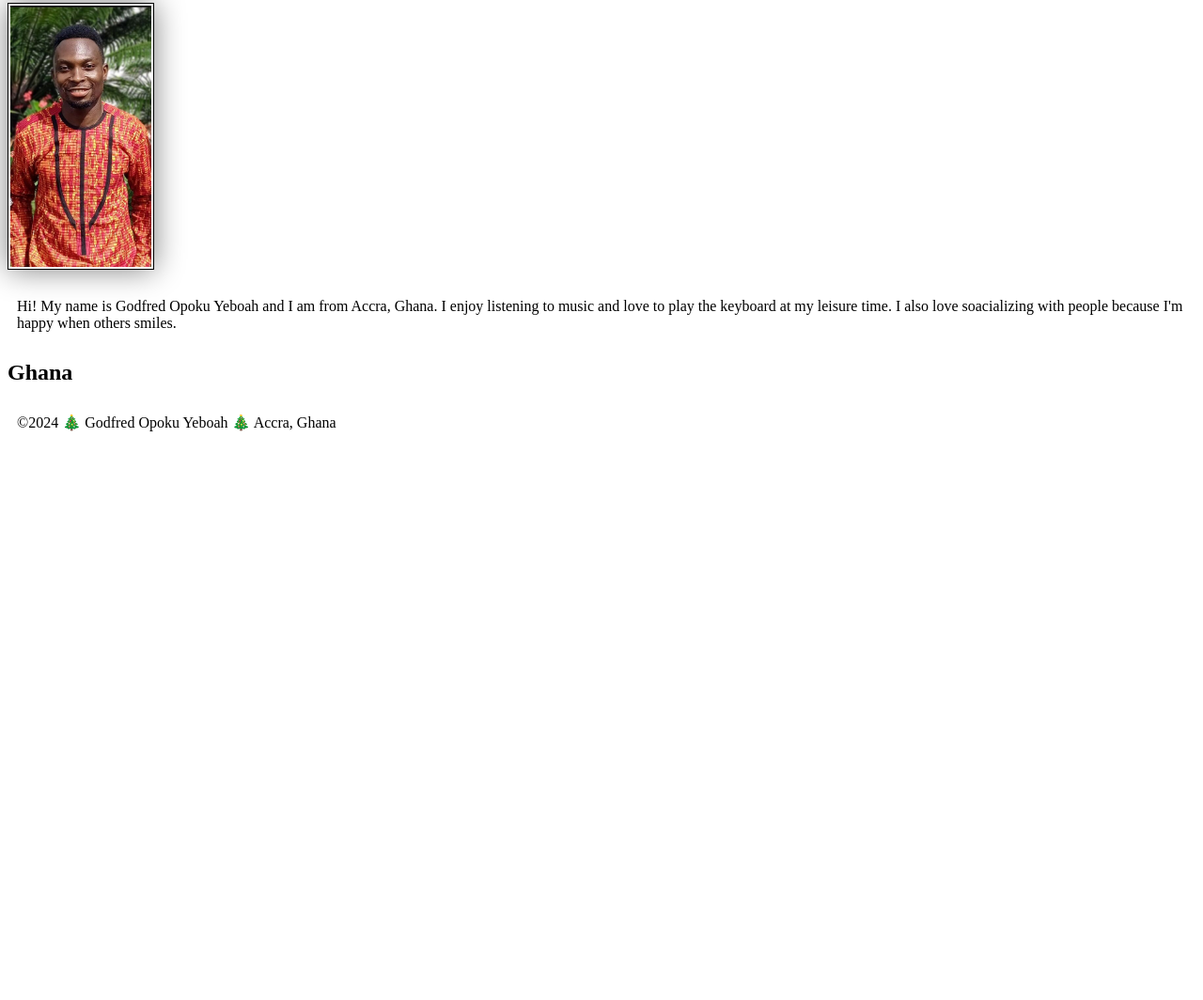
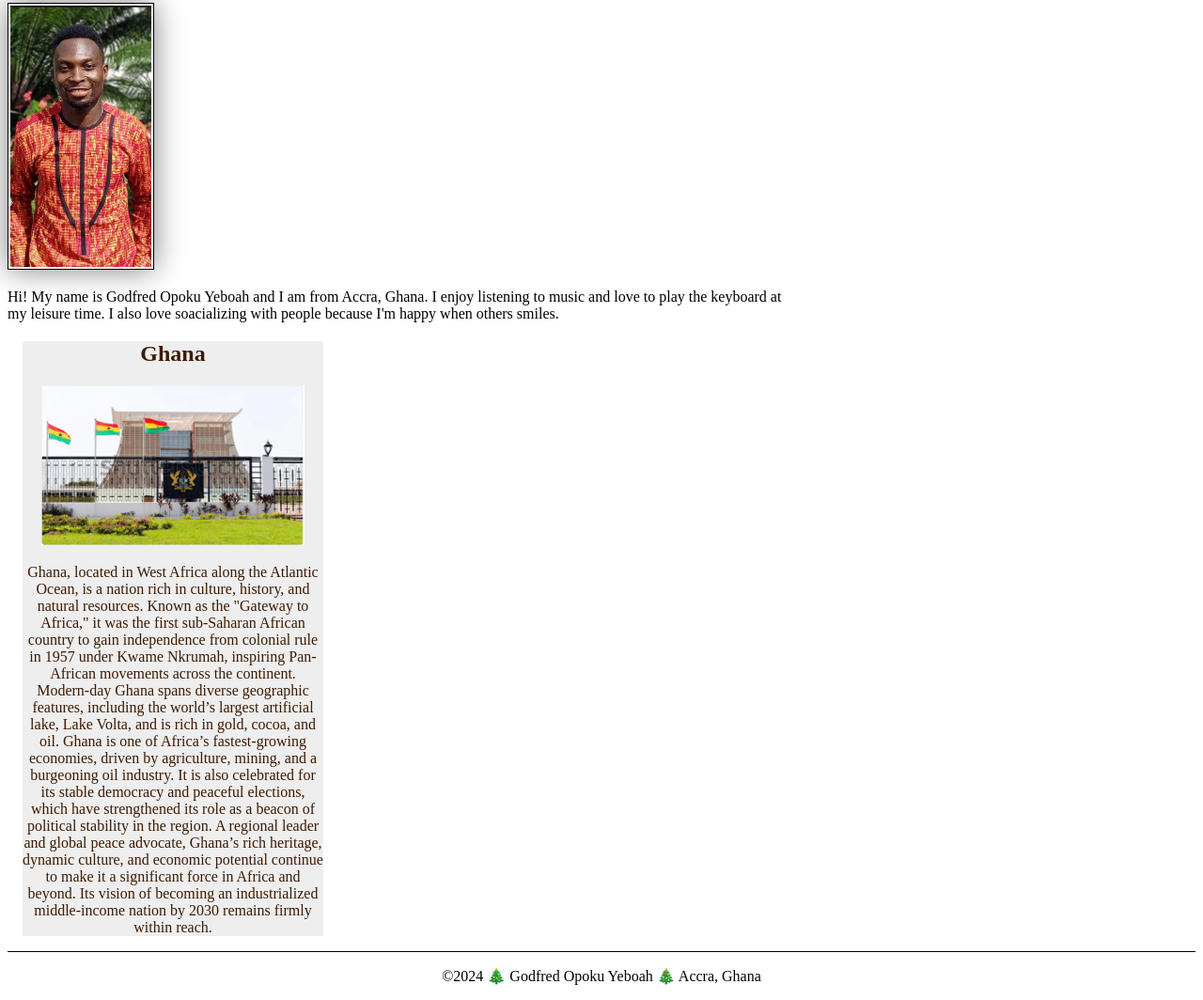
Before and after one commit to godfredyeboah/wdd130, a plain HTML site: page index.html in a window 1280 px wide. Shown: the part 221-1285 px from the top of the page at 94% size. Before the commit the page ends 800 px from the top, so only its background shows below. Drawn offline with Linux system fonts and the light colour scheme.

Commit message:
more items added

```diff
--- a/index.html
+++ b/index.html
@@ -25,7 +25,12 @@
     </main>
     <aside>
         <h2>Ghana</h2>
-
+        <img src="images/ghana.png" alt="Ghana jublee house">
+        <p>Ghana, located in West Africa along the Atlantic Ocean, is a nation rich in culture, history, and natural resources. Known as the "Gateway to Africa," it was the first sub-Saharan African country to gain independence from colonial rule in 1957 under Kwame Nkrumah, inspiring Pan-African movements across the continent.
+            Modern-day Ghana spans diverse geographic features, including the world’s largest artificial lake, Lake Volta, and is rich in gold, cocoa, and oil.
+            Ghana is one of Africa’s fastest-growing economies, driven by agriculture, mining, and a burgeoning oil industry. It is also celebrated for its stable democracy and peaceful elections, which have strengthened its role as a beacon of political stability in the region.
+            A regional leader and global peace advocate, Ghana’s rich heritage, dynamic culture, and economic potential continue to make it a significant force in Africa and beyond. Its vision of becoming an industrialized middle-income nation by 2030 remains firmly within reach.
+        </p>
     </aside>
     <footer>
         <p>&copy;2024 🎄 Godfred Opoku Yeboah 🎄 Accra, Ghana</p>
--- a/styles/styles.css
+++ b/styles/styles.css
@@ -13,7 +13,7 @@ h1 {
     color: darkblue;
 }
 
-img {
+main img {
     width: 150px;
     height: auto;
     border: 1px solid black;
@@ -22,5 +22,30 @@ img {
 }
 
 p {
-    padding: 10px;
+    padding: 0px;
 }
+
+main {
+    max-width: 840px;
+}
+
+aside {
+    width: 20rem;
+    margin: 1rem;
+    border: 1px;
+    padding: 10px solid rgba(0, 0, 0, 0.2); /* 1 */
+    background-color: #eee;
+    color: rgb(61, 27, 3);
+    text-align: center;
+}
+
+aside img {
+    width: 280px;
+    height: auto;
+}
+
+footer {
+    margin-top: 15;
+    border-top: 1px solid #000;
+    text-align: center;
+}
```
